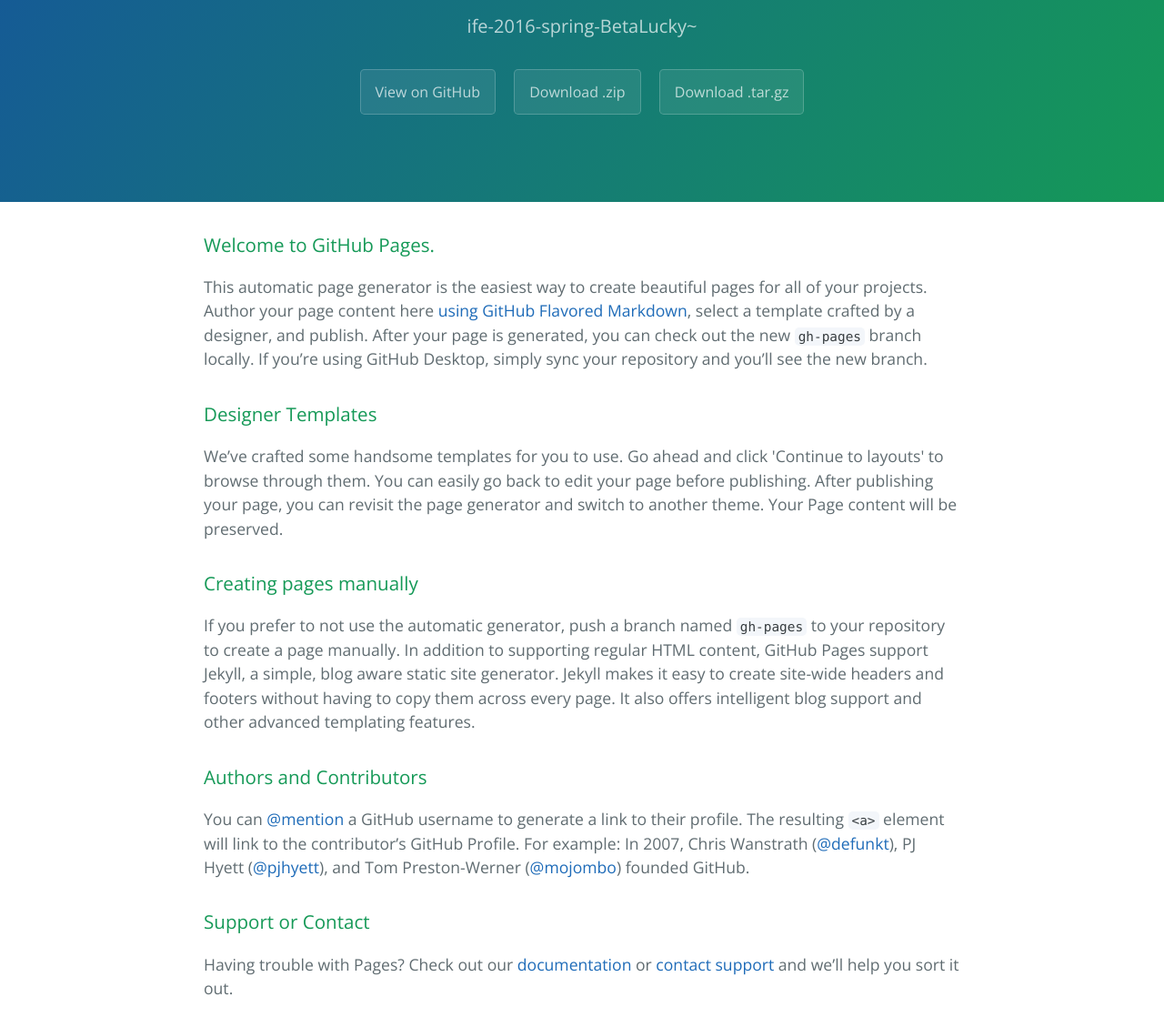
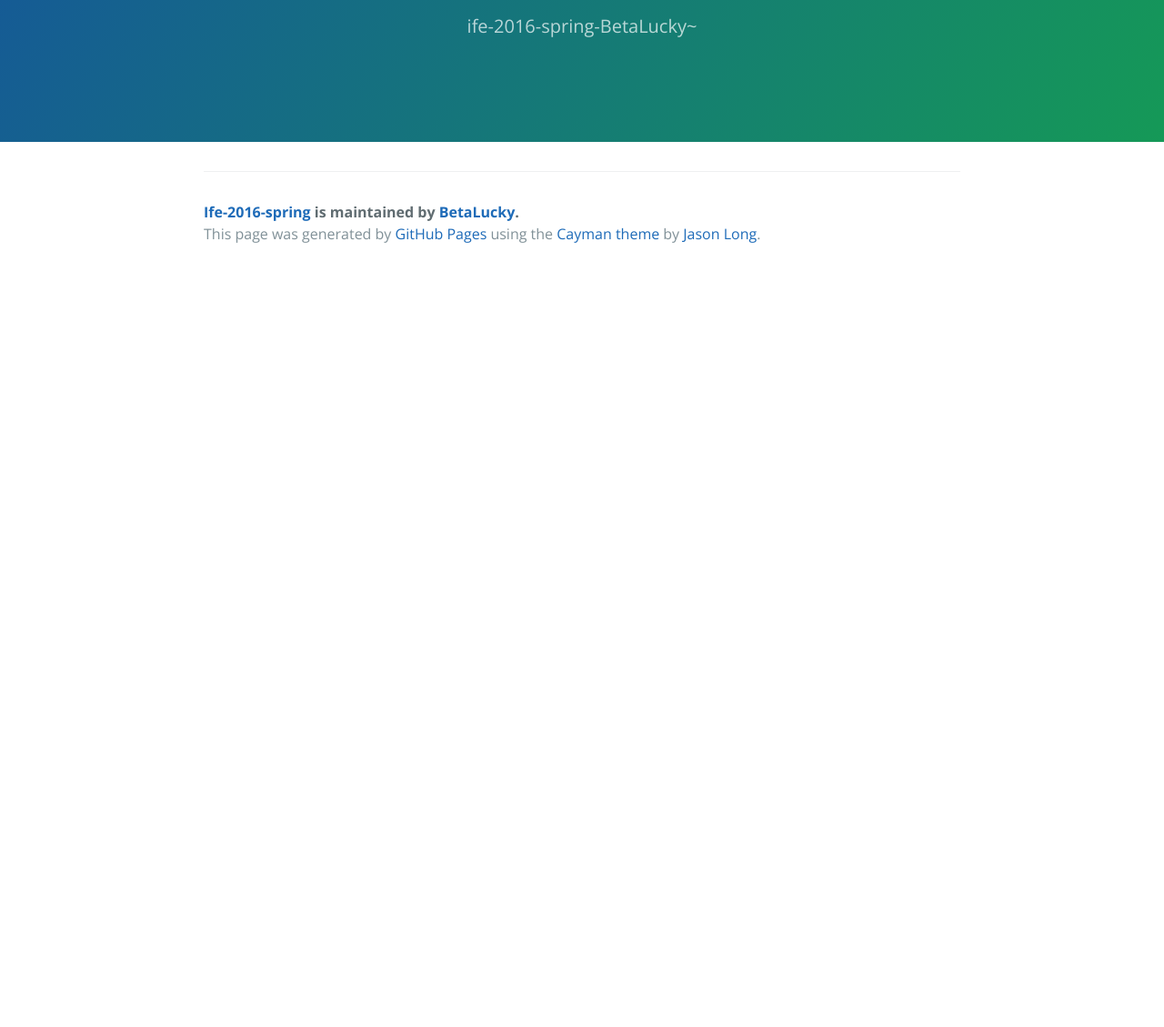
Before and after one commit to 994834574/ife-2016-spring, a plain HTML site: page index.html in a window 1280 px wide. Shown: the part 161-1290 px from the top of the page at 91% size. After the commit the page ends 800 px from the top, so only its background shows below. Drawn offline with nearby package versions, Linux system fonts and the light colour scheme.

Commit message:
change something about index

```diff
--- a/index.html
+++ b/index.html
@@ -13,45 +13,14 @@
     <section class="page-header">
       <h1 class="project-name">Ife-2016-spring</h1>
       <h2 class="project-tagline">ife-2016-spring-BetaLucky~</h2>
-      <a href="https://github.com/BetaLucky/ife-2016-spring" class="btn">View on GitHub</a>
-      <a href="https://github.com/BetaLucky/ife-2016-spring/zipball/master" class="btn">Download .zip</a>
-      <a href="https://github.com/BetaLucky/ife-2016-spring/tarball/master" class="btn">Download .tar.gz</a>
     </section>
 
     <section class="main-content">
-      <h3>
-<a id="welcome-to-github-pages" class="anchor" href="#welcome-to-github-pages" aria-hidden="true"><span aria-hidden="true" class="octicon octicon-link"></span></a>Welcome to GitHub Pages.</h3>
-
-<p>This automatic page generator is the easiest way to create beautiful pages for all of your projects. Author your page content here <a href="https://guides.github.com/features/mastering-markdown/">using GitHub Flavored Markdown</a>, select a template crafted by a designer, and publish. After your page is generated, you can check out the new <code>gh-pages</code> branch locally. If you’re using GitHub Desktop, simply sync your repository and you’ll see the new branch.</p>
-
-<h3>
-<a id="designer-templates" class="anchor" href="#designer-templates" aria-hidden="true"><span aria-hidden="true" class="octicon octicon-link"></span></a>Designer Templates</h3>
-
-<p>We’ve crafted some handsome templates for you to use. Go ahead and click 'Continue to layouts' to browse through them. You can easily go back to edit your page before publishing. After publishing your page, you can revisit the page generator and switch to another theme. Your Page content will be preserved.</p>
-
-<h3>
-<a id="creating-pages-manually" class="anchor" href="#creating-pages-manually" aria-hidden="true"><span aria-hidden="true" class="octicon octicon-link"></span></a>Creating pages manually</h3>
-
-<p>If you prefer to not use the automatic generator, push a branch named <code>gh-pages</code> to your repository to create a page manually. In addition to supporting regular HTML content, GitHub Pages support Jekyll, a simple, blog aware static site generator. Jekyll makes it easy to create site-wide headers and footers without having to copy them across every page. It also offers intelligent blog support and other advanced templating features.</p>
-
-<h3>
-<a id="authors-and-contributors" class="anchor" href="#authors-and-contributors" aria-hidden="true"><span aria-hidden="true" class="octicon octicon-link"></span></a>Authors and Contributors</h3>
-
-<p>You can <a href="https://help.github.com/articles/basic-writing-and-formatting-syntax/#mentioning-users-and-teams" class="user-mention">@mention</a> a GitHub username to generate a link to their profile. The resulting <code>&lt;a&gt;</code> element will link to the contributor’s GitHub Profile. For example: In 2007, Chris Wanstrath (<a href="https://github.com/defunkt" class="user-mention">@defunkt</a>), PJ Hyett (<a href="https://github.com/pjhyett" class="user-mention">@pjhyett</a>), and Tom Preston-Werner (<a href="https://github.com/mojombo" class="user-mention">@mojombo</a>) founded GitHub.</p>
-
-<h3>
-<a id="support-or-contact" class="anchor" href="#support-or-contact" aria-hidden="true"><span aria-hidden="true" class="octicon octicon-link"></span></a>Support or Contact</h3>
-
-<p>Having trouble with Pages? Check out our <a href="https://help.github.com/pages">documentation</a> or <a href="https://github.com/contact">contact support</a> and we’ll help you sort it out.</p>
-
       <footer class="site-footer">
         <span class="site-footer-owner"><a href="https://github.com/BetaLucky/ife-2016-spring">Ife-2016-spring</a> is maintained by <a href="https://github.com/BetaLucky">BetaLucky</a>.</span>
-
         <span class="site-footer-credits">This page was generated by <a href="https://pages.github.com">GitHub Pages</a> using the <a href="https://github.com/jasonlong/cayman-theme">Cayman theme</a> by <a href="https://twitter.com/jasonlong">Jason Long</a>.</span>
       </footer>
-
     </section>
-
 
   </body>
 </html>
```
